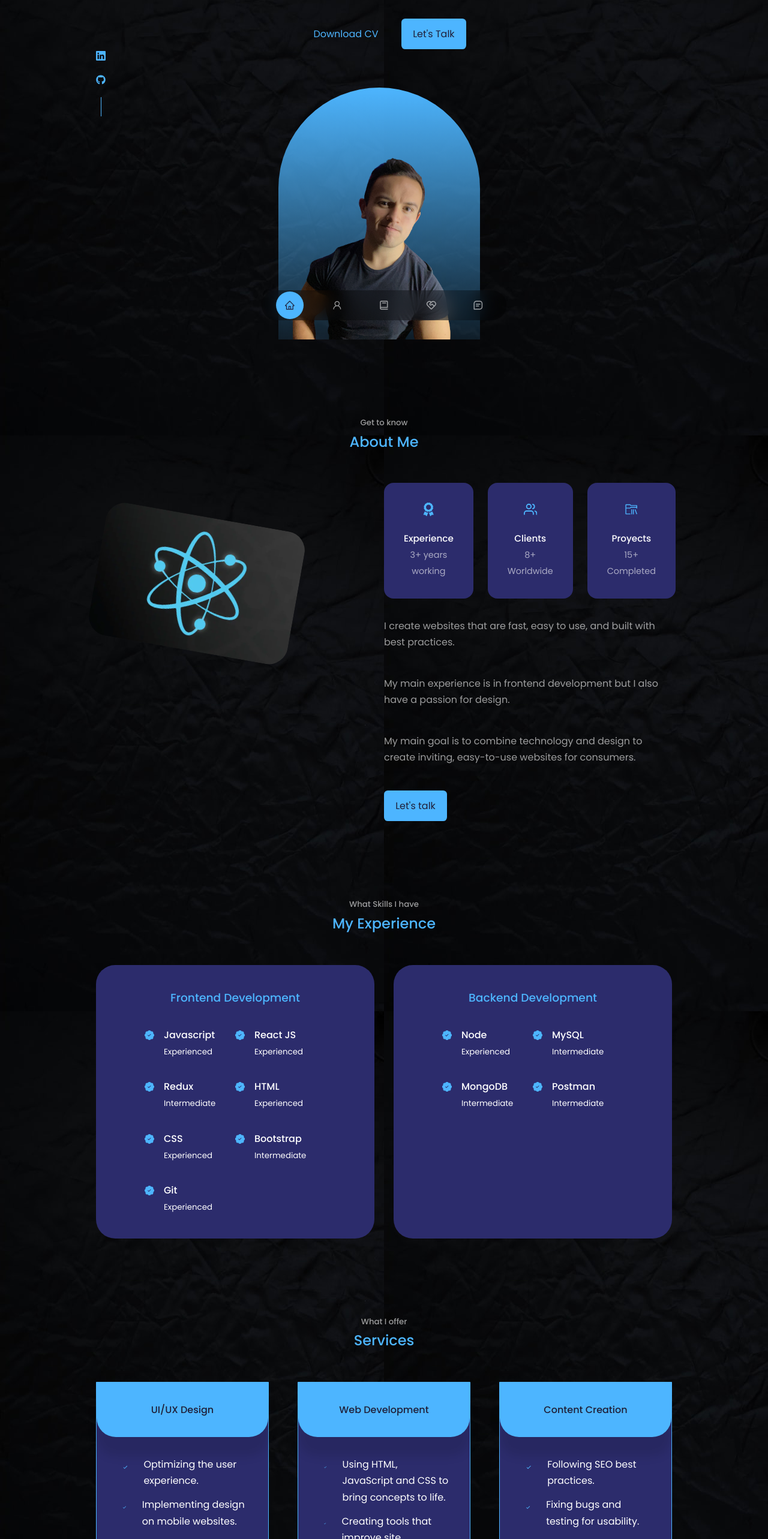
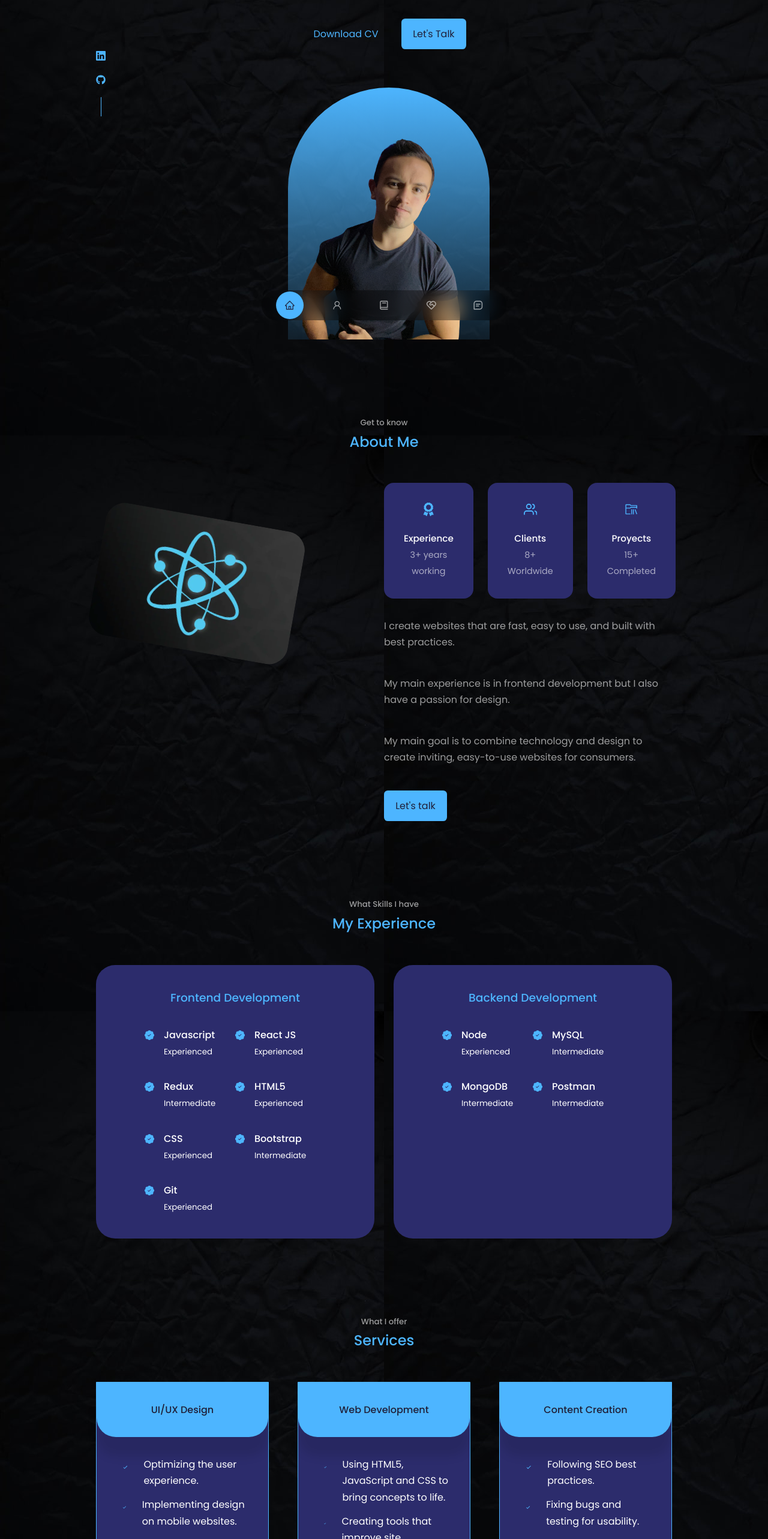
Before and after one commit to alexgn0110/WebPortafolioAGN, a React (Create React App) app: page / in a window 1280 px wide. Shown: the part 234-2800 px from the top of the page at 60% size. Built offline with nearby package versions, Linux system fonts and the light colour scheme.

Commit message:
Fixes V4

```diff
--- a/src/components/experience/Experience.jsx
+++ b/src/components/experience/Experience.jsx
@@ -38,7 +38,7 @@ const Experience = () => {
             <article className="experience__details">
               <BsPatchCheckFill className="experience__details-icon"/>
               <div>
-              <h4> HTML </h4>
+              <h4> HTML5 </h4>
               <small className="text-light"> Experienced </small>
               </div>
             </article>
--- a/src/components/footer/Footer.jsx
+++ b/src/components/footer/Footer.jsx
@@ -7,7 +7,7 @@ import {FaGithub} from 'react-icons/fa'
 function Footer() {
   return (
     <footer>
-      <a href="#" className='footer__logo'> Alex Gtz Novo</a>
+      <a href="#" className='footer__logo'></a>
       <ul className='permalinks'>
         <li><a href="#">Home</a></li>
         <li><a href="about">About</a></li>
--- a/src/components/header/header.css
+++ b/src/components/header/header.css
@@ -49,11 +49,11 @@ header {
     width: 21rem;
     height: 30rem;
     position: absolute;
-    left: calc(50% - 11rem);
+    left: calc(50% - 10rem);
     margin-top: 4rem;
     border-radius: 12rem 12rem 0 0;
     overflow: hidden;
-    padding: 5rem 1.5rem 1.5rem 1.5rem;
+    padding: 3rem 1.5rem 1.5rem 1.5rem;
 }
 
 /* ======================= Scroll Down========================== */
@@ -80,7 +80,5 @@ header {
         height: 100vh;
     }
 
-    .header__socials, .scroll__down {
-        display: none;
-    }
+
 }
--- a/src/components/portafolio/Portafolio.jsx
+++ b/src/components/portafolio/Portafolio.jsx
@@ -27,7 +27,7 @@ const Portafolio = () => {
       <h3> Keeper App Project </h3>
       <div className="portafolio__item-cta"></div>
       <a href="Https://github.com" className="btn">Github </a>
-      <a href="https://dribbble.com/Alien_pixels" className="btn btn-primary" target='_blank'> Live Demo</a>
+      <a href="Https://github.com" className="btn btn-primary" target='_blank'> Live Demo</a>
       </div>
     </article>
 
@@ -37,7 +37,7 @@ const Portafolio = () => {
       <h3> Data  Statistics Visualizer </h3>
       <div className="portafolio__item-cta">
       <a href="Https://github.com" className="btn">Github </a>
-      <a href="https://dribbble.com/Alien_pixels" className="btn btn-primary" target='_blank'> Live Demo</a>
+      <a href="Https://github.com" className="btn btn-primary" target='_blank'> Live Demo</a>
       </div>
     </article>
 
--- a/src/components/services/Services.jsx
+++ b/src/components/services/Services.jsx
@@ -45,7 +45,7 @@ const Services = () => {
           <ul className="service__list">
             <li>
               <BiCheck className="service__list-icon" />
-              <p>Using HTML, JavaScript and CSS to bring concepts to life.</p>
+              <p>Using HTML5, JavaScript and CSS to bring concepts to life.</p>
             </li>
 
             <li>
```
